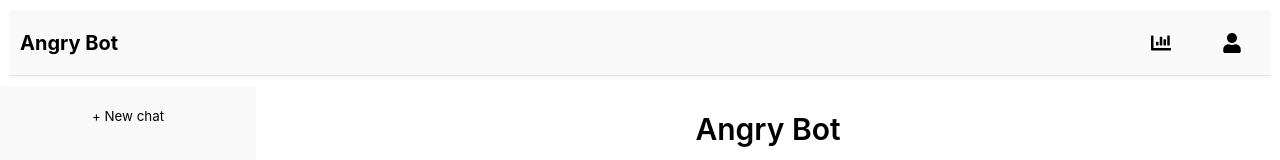
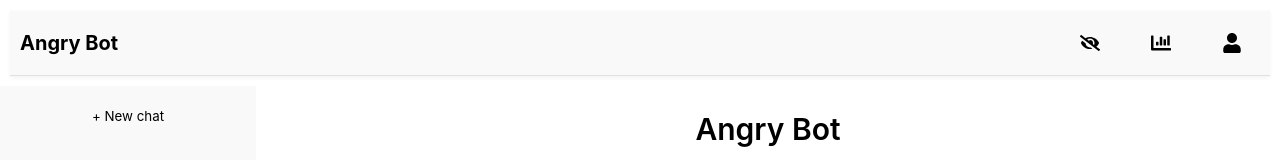
Before and after one commit to pgilhespy/angry-chat, a React (Create React App) app in the folder madchat/: page /home in a window 1280 px wide. Both pictures are taken after typing "Sample", "Sample", "5" into the empty fields and a click on the button "Start Chatting". Shown: the top 160 px of the page. Built offline with nearby package versions, Linux system fonts and the light colour scheme.

Commit message:
Censorship (try) implementation
- This censoship checks for spaces, consecutive letter duplicates, full words, parts of the word, etc

```diff
--- a/madchat/src/App.js
+++ b/madchat/src/App.js
@@ -1,6 +1,10 @@
 import { Link, useNavigate, useLocation } from 'react-router-dom';
 import React, { useState, useEffect, useRef } from 'react';
-import { FaQuestionCircle, FaEllipsisV, FaEdit, FaTrash, FaUser, FaSignOutAlt, FaChartBar, FaTimes } from 'react-icons/fa';
+import {
+  FaQuestionCircle, FaEllipsisV, FaEdit, FaTrash, FaUser, FaSignOutAlt, FaChartBar, FaTimes, FaEye,
+  FaEyeSlash
+} from 'react-icons/fa';
+
 
 const App = () => {
   // Navigation for redirect
@@ -17,6 +21,12 @@ const App = () => {
   // New state for typing detection
   const [isUserTyping, setIsUserTyping] = useState(false);
   const typingTimeoutRef = useRef(null);
+
+  // Censorship state
+  const [censorSwearWords, setCensorSwearWords] = useState(() => {
+    // Get saved preference from localStorage or default to true (censored)
+    return localStorage.getItem('censorSwearWords') !== 'false';
+  });
 
   // User data state from localStorage
   const [userData, setUserData] = useState(() => {
@@ -57,6 +67,11 @@ const App = () => {
   // Calculate remaining messages
   const remainingMessages = 15 - messageCount;
 
+  // Save censorship preference to localStorage
+  useEffect(() => {
+    localStorage.setItem('censorSwearWords', censorSwearWords);
+  }, [censorSwearWords]);
+
   // Check for userData and redirect if empty
   useEffect(() => {
     if (!userData) {
@@ -87,6 +102,84 @@ const App = () => {
       }
     };
   }, []);
+
+  // Function to censor swear words in text
+  const censorText = (text) => {
+    if (!censorSwearWords) return text;
+
+    // List of base swear words to check against
+    const swearWords = [
+      'fuck', 'shit', 'ass', 'bitch', 'damn', 'cunt',
+      'asshole', 'motherfucker', 'dick', 'pussy', 'bullshit'
+    ];
+
+    // Function to normalize text by removing consecutive duplicate letters
+    const normalizeWord = (word) => {
+      if (!word || word.length <= 1) return word;
+      let result = word[0];
+      for (let i = 1; i < word.length; i++) {
+        if (word[i] !== word[i - 1]) {
+          result += word[i];
+        }
+      }
+      return result;
+    };
+
+    // Split text into words for processing
+    let words = text.split(/\b/);
+    let censoredText = '';
+
+    for (let i = 0; i < words.length; i++) {
+      const word = words[i];
+      // Skip empty words and very short words
+      if (!word || word.length < 2) {
+        censoredText += word;
+        continue;
+      }
+
+      // Normalize the word (remove consecutive duplicate letters)
+      const normalizedWord = normalizeWord(word.toLowerCase());
+
+      // Check if the normalized word matches any swear word
+      if (swearWords.some(swear =>
+        normalizedWord === swear ||
+        normalizedWord === swear + 's' ||
+        normalizedWord === swear + 'ing' ||
+        normalizedWord.includes(swear)
+      )) {
+        // It's a match - censor it
+        censoredText += word[0] + '*'.repeat(word.length - 1);
+      } else {
+        // Also check for words with spaces in between letters (like "f u c k")
+        const wordWithoutSpaces = word.replace(/\s+/g, '').toLowerCase();
+        if (swearWords.some(swear => wordWithoutSpaces === swear)) {
+          censoredText += word[0] + '*'.repeat(word.length - 1);
+        } else {
+          // No match, keep the original word
+          censoredText += word;
+        }
+      }
+    }
+
+    // Additional layer to handle special cases
+    // Handle words with deliberate separators like "F-U-C-K" or "F.U.C.K"
+    const separatorPattern = /\b([a-z])[\s\-\._]+([a-z])[\s\-\._]+([a-z])[\s\-\._]+([a-z])\b/gi;
+    censoredText = censoredText.replace(separatorPattern, match => {
+      // Remove all separators and check if it's a 4-letter swear word
+      const letters = match.replace(/[\s\-\._]+/g, '').toLowerCase();
+      if (swearWords.includes(letters)) {
+        return match[0] + '*'.repeat(match.length - 1);
+      }
+      return match;
+    });
+
+    return censoredText;
+  };
+
+  // Function to toggle censorship
+  const toggleCensorship = () => {
+    setCensorSwearWords(prev => !prev);
+  };
 
   // Generate a unique title for a new conversation
   const generateUniqueTitle = (firstMessage) => {
@@ -227,16 +320,19 @@ const App = () => {
 
   // Completely reset chat state when bot leaves
   const createNewChatFromMadness = () => {
-    if (currentTitle && messageCount > 0 && !window.confirm("The bot descended into madness. Start a new chat!")) {
-      return;
-    }
-
+    // Always clear state completely before creating a new chat
     setValue('');
     setCurrentTitle(null);
     setConversationId(null);
     setMessageCount(0);
     setAngerLevel(0);
     setGlitchLevel(0);
+
+    // Wait a short moment to ensure state is updated before allowing new input
+    setTimeout(() => {
+      // Optional: Show a notification that a new chat has been created
+      console.log("New chat created after bot meltdown");
+    }, 100);
   };
 
   // Handle clicking on an existing conversation
@@ -510,6 +606,8 @@ const App = () => {
         angerLevel={angerLevel}
         glitchLevel={glitchLevel}
         messageCount={messageCount}
+        censorSwearWords={censorSwearWords}
+        toggleCensorship={toggleCensorship}
       />
 
       <div style={{ display: 'flex', height: '100%', overflow: 'hidden' }}> {/* Adjust height to account for navbar */}
@@ -623,7 +721,9 @@ const App = () => {
                     wordWrap: 'break-word'
                   }}
                 >
-                  <p style={{ margin: 0, lineHeight: '1.5' }}>{chatMessage.content}</p>
+                  <p style={{ margin: 0, lineHeight: '1.5' }}>
+                    {chatMessage.role === 'assistant' ? censorText(chatMessage.content) : chatMessage.content}
+                  </p>
                 </div>
               </li>
             ))}
@@ -819,7 +919,15 @@ const App = () => {
 export default App;
 
 
-const Navbar = ({ userData, handleLogout, angerLevel, glitchLevel, messageCount }) => {
+const Navbar = ({
+  userData,
+  handleLogout,
+  angerLevel,
+  glitchLevel,
+  messageCount,
+  censorSwearWords,
+  toggleCensorship
+}) => {
   const [showProfileDropdown, setShowProfileDropdown] = useState(false);
   const [showStatsPanel, setShowStatsPanel] = useState(false);
 
@@ -862,6 +970,28 @@ const Navbar = ({ userData, handleLogout, angerLevel, glitchLevel, messageCount
       </div>
 
       <div style={{ display: 'flex', alignItems: 'center', gap: '15px' }}>
+        {/* Censorship Toggle Button */}
+        <div style={{ position: 'relative' }}>
+          <button
+            id="censor-toggle"
+            onClick={toggleCensorship}
+            style={{
+              background: 'none',
+              border: 'none',
+              cursor: 'pointer',
+              display: 'flex',
+              alignItems: 'center',
+              justifyContent: 'center',
+              padding: '8px',
+              borderRadius: '50%',
+              backgroundColor: 'transparent'
+            }}
+            title={censorSwearWords ? "Show uncensored text" : "Censor swear words"}
+          >
+            {censorSwearWords ? <FaEyeSlash size={20} /> : <FaEye size={20} />}
+          </button>
+        </div>
+
         {/* Stats Icon */}
         <div style={{ position: 'relative' }}>
           <button
```
